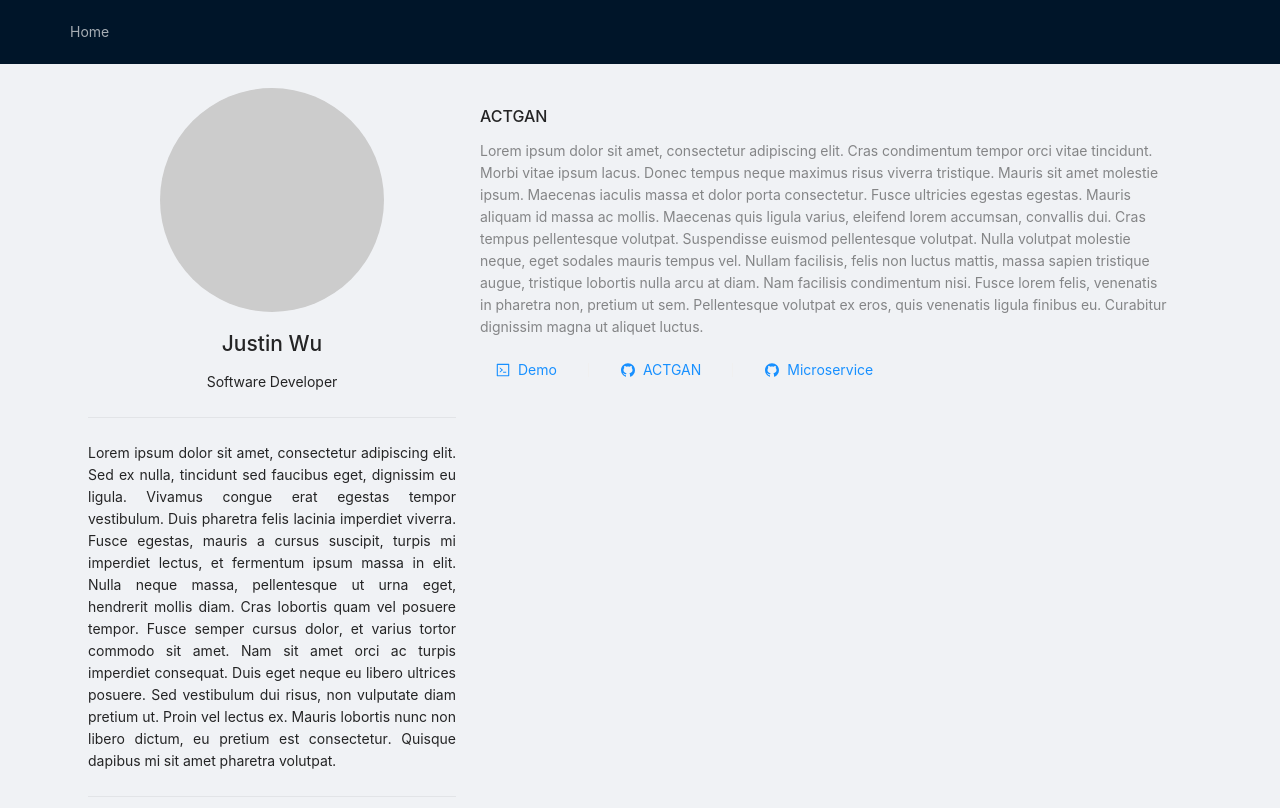
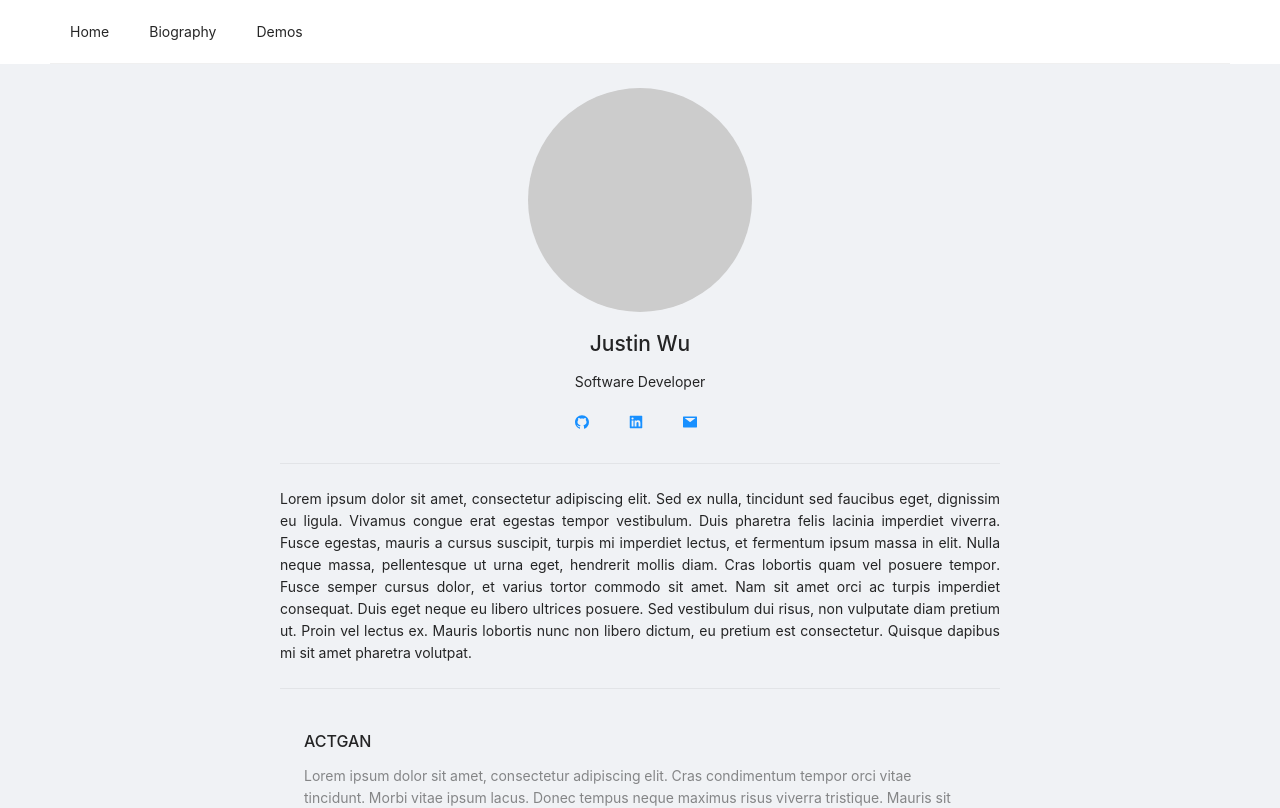
Before and after one commit to JustinLokHinWu/Personal-Site-Frontend, a React (Create React App) app: page / in a window 1280 px wide. Shown: the top 808 px of the page. Built offline with nearby package versions, Linux system fonts and the light colour scheme.

Commit message:
Rearranged page to vertical layout

```diff
--- a/src/App.js
+++ b/src/App.js
@@ -12,10 +12,10 @@ const { Header, Content, Footer } = Layout;
 function App() {
   return (
     <Layout style={{ 'minHeight': '100vh'}}>
-      <Header>
+      <Header style={{ backgroundColor: 'white' }}>
         <HeaderMenu />
       </Header>
-      <Content className="site-layout" style={{ padding: '0 5%'}}>
+      <Content className="site-layout" style={{ padding: '0 20%'}}>
         <div className="site-layout-background" style={{ padding: 24, minHeight: 380 }}>
           <Router>
             <Route
--- a/src/components/Biography.js
+++ b/src/components/Biography.js
@@ -11,12 +11,12 @@ const Biography = () => {
             />
             <h1 style={{ textAlign: 'center', paddingTop: '15px' }}>Justin Wu</h1>
             <p style={{ textAlign: 'center' }}>Software Developer</p>
+            <Socials />
             <Divider />
             <p style={{'textAlign': 'justify'}}>
                 Lorem ipsum dolor sit amet, consectetur adipiscing elit. Sed ex nulla, tincidunt sed faucibus eget, dignissim eu ligula. Vivamus congue erat egestas tempor vestibulum. Duis pharetra felis lacinia imperdiet viverra. Fusce egestas, mauris a cursus suscipit, turpis mi imperdiet lectus, et fermentum ipsum massa in elit. Nulla neque massa, pellentesque ut urna eget, hendrerit mollis diam. Cras lobortis quam vel posuere tempor. Fusce semper cursus dolor, et varius tortor commodo sit amet. Nam sit amet orci ac turpis imperdiet consequat. Duis eget neque eu libero ultrices posuere. Sed vestibulum dui risus, non vulputate diam pretium ut. Proin vel lectus ex. Mauris lobortis nunc non libero dictum, eu pretium est consectetur. Quisque dapibus mi sit amet pharetra volutpat.
             </p>
             <Divider />
-            <Socials />
         </div>
     )
 }
--- a/src/components/HeaderMenu.js
+++ b/src/components/HeaderMenu.js
@@ -3,7 +3,7 @@ import { Menu } from 'antd'
 const HeaderMenu = () => {
     return (
         <Menu
-            theme='dark'
+            theme='light'
             mode='horizontal'
         >
             <Menu.Item
@@ -12,6 +12,18 @@ const HeaderMenu = () => {
                     Home
                 </a>
             </Menu.Item>
+            <Menu.Item
+                key='biography'>
+                <a href="/" rel="noopener noreferrer">
+                    Biography
+                </a>
+            </Menu.Item>
+            <Menu.Item
+                key='demos'>
+                <a href="/" rel="noopener noreferrer">
+                    Demos
+                </a>
+            </Menu.Item>
         </Menu>
     )
 }
--- a/src/components/Home.js
+++ b/src/components/Home.js
@@ -9,14 +9,18 @@ const Home = () => {
         //     <Biography />
         //     <DemoList />
         // </div>
-        <Row>
-            <Col xs={24} md={8}>
-                <Biography />
-            </Col>
-            <Col xs={24} md={16}>
-                <DemoList />
-            </Col>
-        </Row>
+        <div>
+            <Biography />
+            <DemoList />
+        </div>
+        // <Row>
+        //     <Col xs={24} md={8}>
+        //         <Biography />
+        //     </Col>
+        //     <Col xs={24} md={16}>
+        //         <DemoList />
+        //     </Col>
+        // </Row>
     )
 }
 
```
